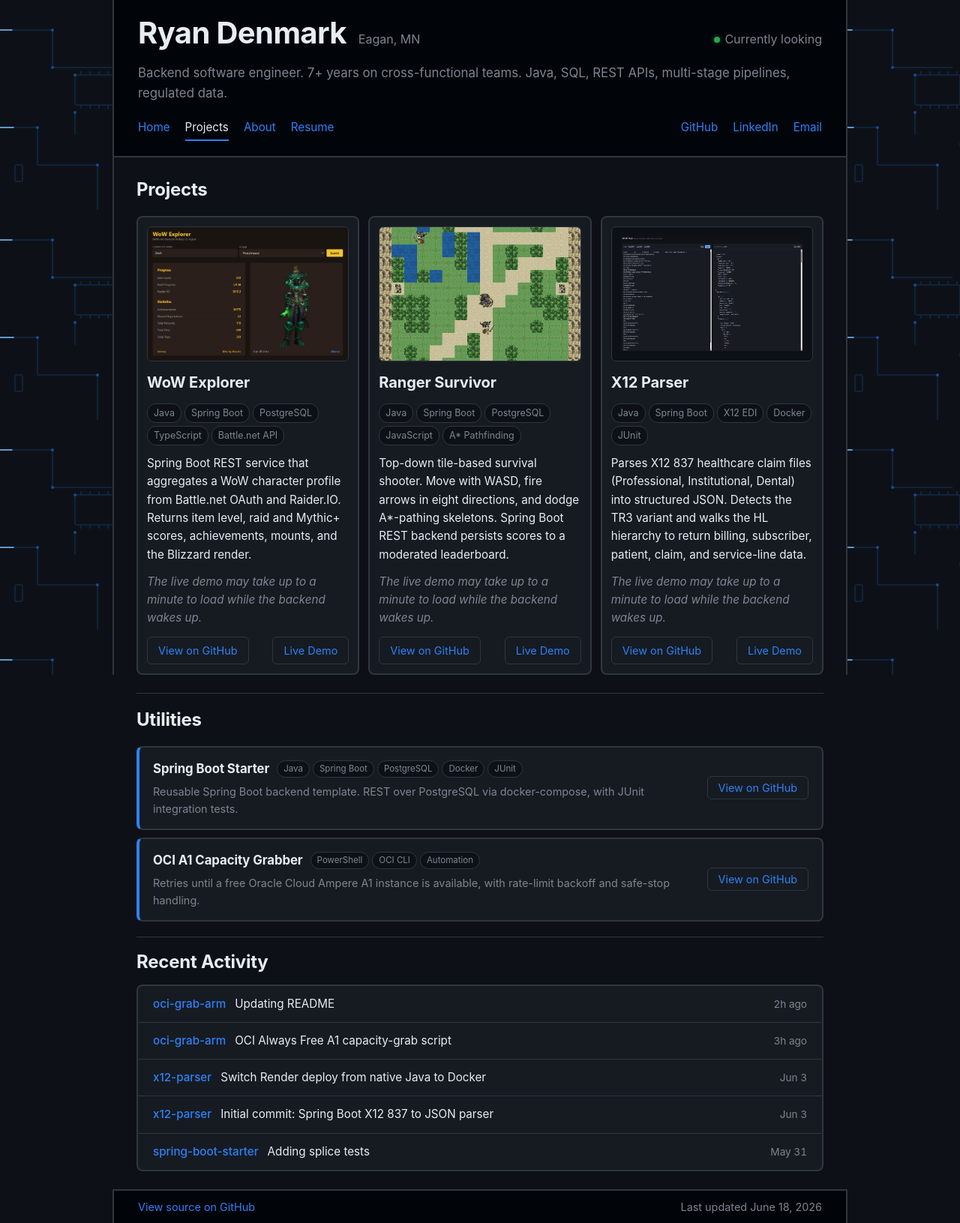
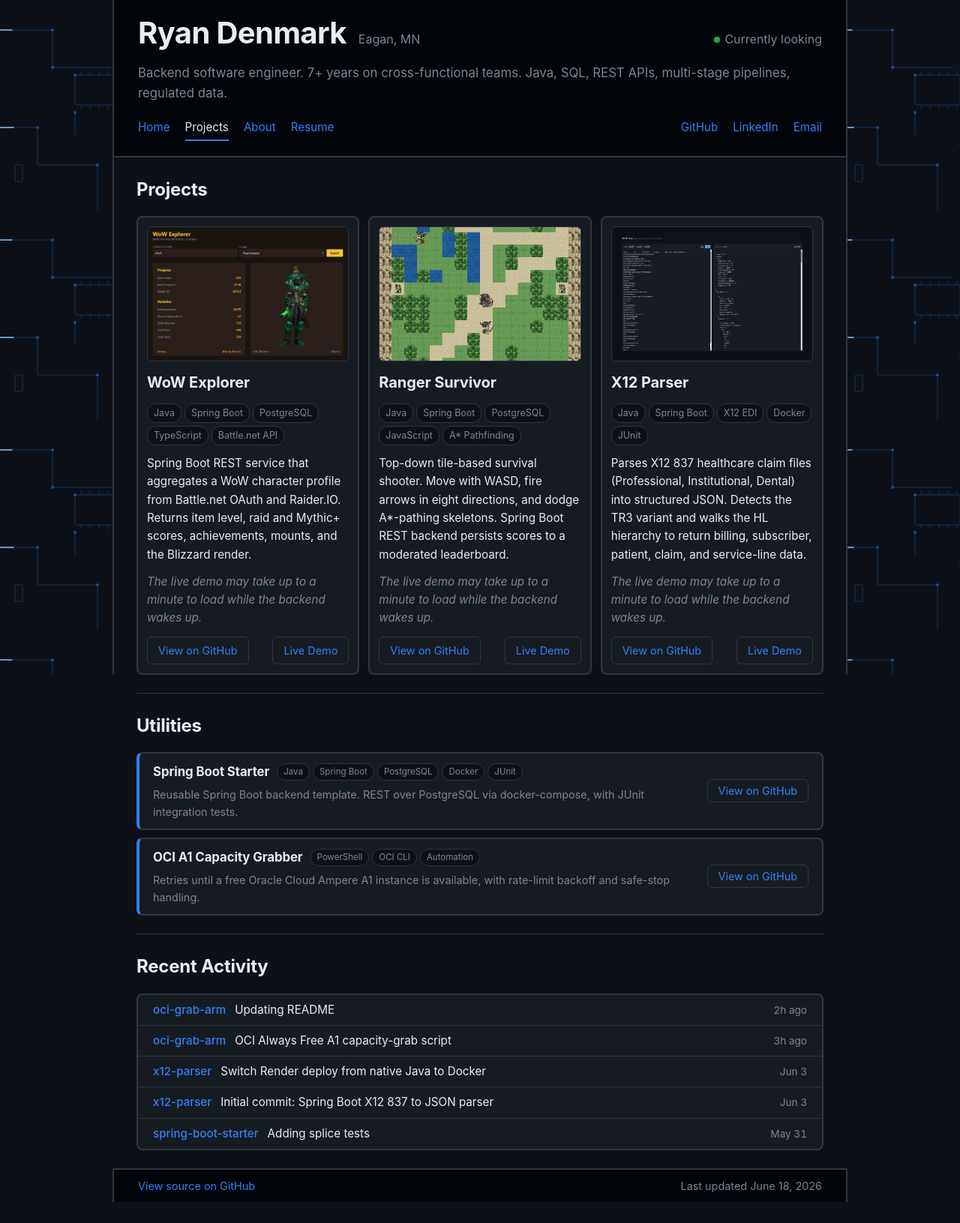
Before and after one commit to rwdenmark/rwdenmark.github.io, a Jekyll site: the page built from projects.html, in a window 1280 px wide. Shown: the whole page at 75% size. Built offline with Jekyll 4.4.1, drawn with Linux system fonts in a browser that asks for light colours; after the commit the page ends 1603 px from its top, so only the background shows below that.

Commit message:
Updating the spacing around section splitters to be uniform

```diff
--- a/assets/style.css
+++ b/assets/style.css
@@ -144,24 +144,11 @@
 .section-title:not(:first-child) { margin-top: 32px; }
 
 /* horizontal section dividers (Home, Projects, About) */
-body[data-page="home"] .section-title:not(:first-child) {
-  margin-top: 36px;
-  padding-top: 24px;
-  border-top: 1px solid var(--border);
-}
-body[data-page="projects"] .section-title:not(:first-child) {
+body[data-page="home"] .section-title:not(:first-child),
+body[data-page="projects"] .section-title:not(:first-child),
+#recent-commits .section-title,
+body[data-page="about"] .gallery-tabs {
   margin-top: 24px;
-  padding-top: 16px;
-  border-top: 1px solid var(--border);
-}
-#recent-commits .section-title {
-  margin-top: 20px;
-  margin-bottom: 10px;
-  padding-top: 14px;
-  border-top: 1px solid var(--border);
-}
-body[data-page="about"] .gallery-tabs {
-  margin-top: 36px;
   padding-top: 24px;
   border-top: 1px solid var(--border);
 }
@@ -277,7 +264,7 @@
   align-items: flex-start;
   flex-wrap: wrap;
   gap: 12px 18px;
-  padding: 15px 18px;
+  padding: 11px 18px;
   background: var(--card-bg);
   border: 2px solid var(--border);
   border-left: 4px solid var(--accent);
@@ -524,7 +511,7 @@
   display: flex;
   align-items: baseline;
   gap: 12px;
-  padding: 12px 20px;
+  padding: 8px 20px;
   border-bottom: 1px solid var(--border);
   font-size: 0.95rem;
 }
```
